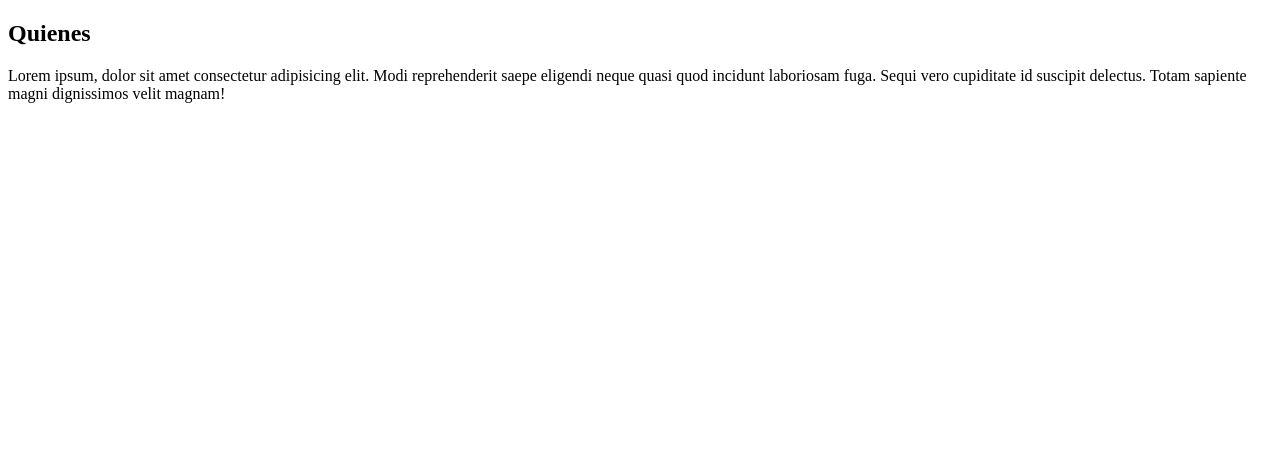
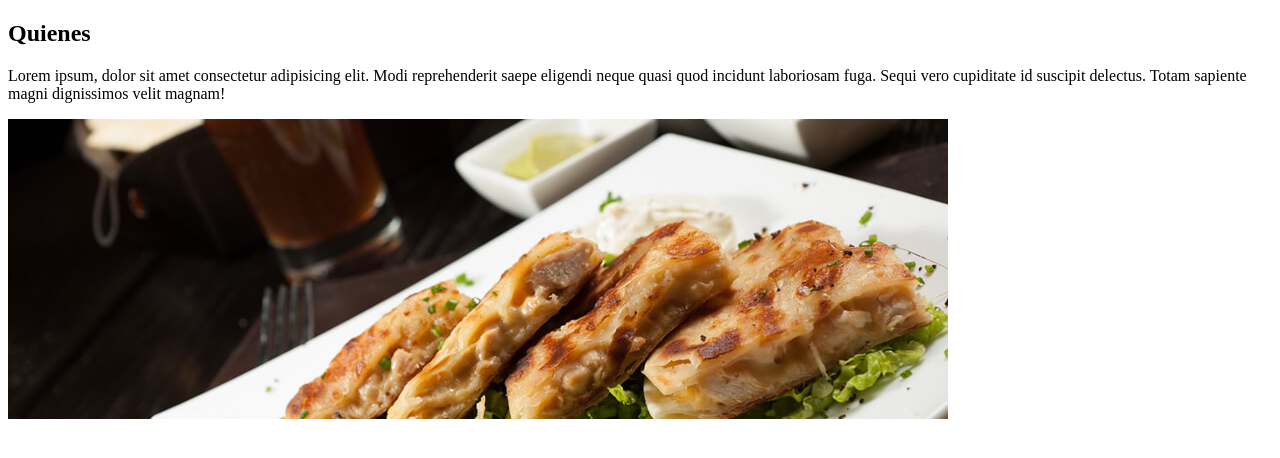
Before and after one commit to javi-dh/zapas-pepe, a plain HTML site: page quienes.html in a window 1280 px wide. Drawn offline with Linux system fonts and the light colour scheme.

Commit message:
little changes un quienes.html

```diff
--- a/quienes.html
+++ b/quienes.html
@@ -9,5 +9,6 @@
 <body>
 	<h2>Quienes</h2>
 	<p>Lorem ipsum, dolor sit amet consectetur adipisicing elit. Modi reprehenderit saepe eligendi neque quasi quod incidunt laboriosam fuga. Sequi vero cupiditate id suscipit delectus. Totam sapiente magni dignissimos velit magnam!</p>
+	<img src="images/img-banner.jpg" alt="banner ppal">
 </body>
 </html>
```
